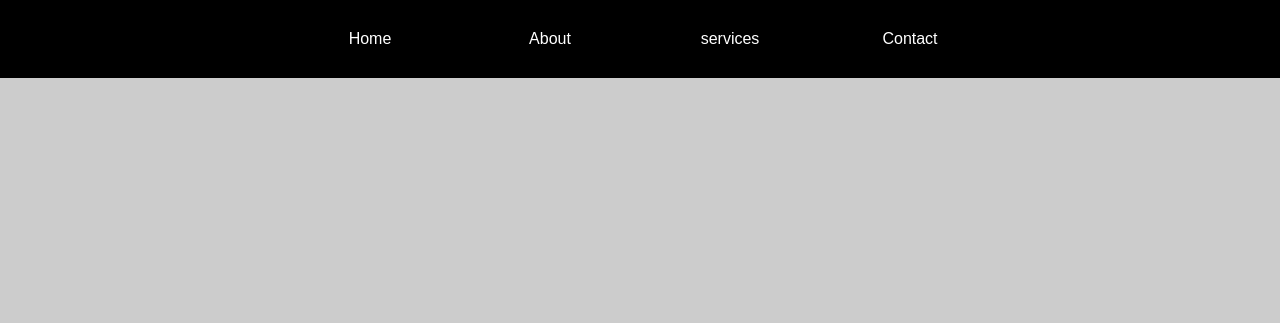
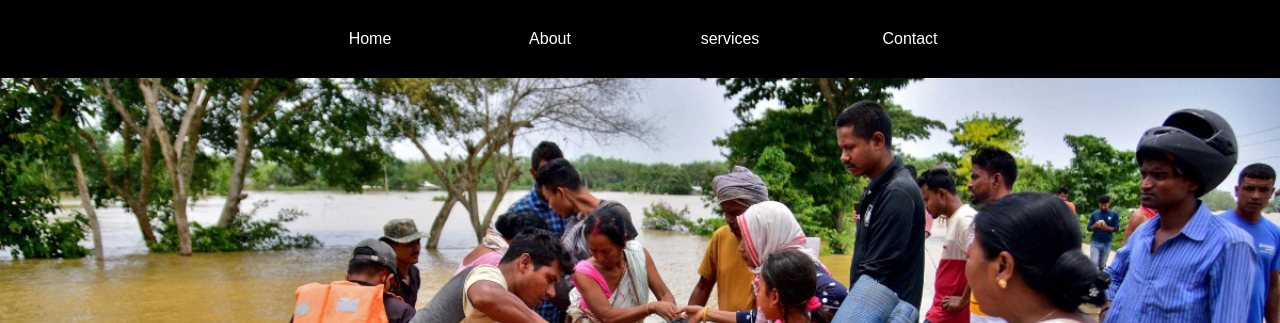
Before and after one commit to Developer-aminul/practise-donet, a plain HTML site: page index.html in a window 1280 px wide. Shown: the top 323 px of the page. Drawn offline with Linux system fonts and the light colour scheme.

Commit message:
added background image

```diff
--- a/styles/styles.css
+++ b/styles/styles.css
@@ -32,7 +32,7 @@
 }
 
 .donate-image {
-    background-image: url(images/donation5.jpg);
+    background-image: url(../images/donation5.jpg);
     background-color: #cccccc;
     height: 600px;
     background-repeat: no-repeat;
```
